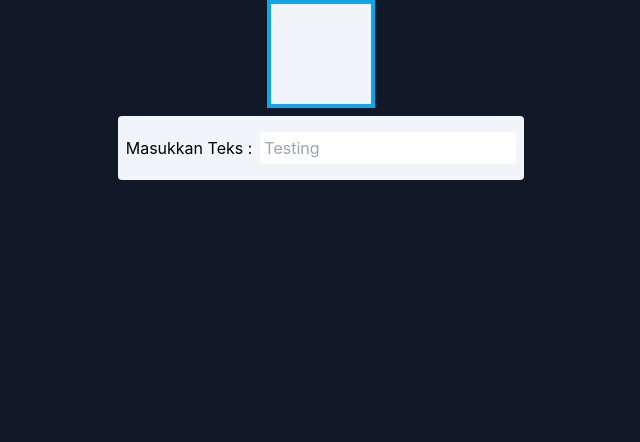
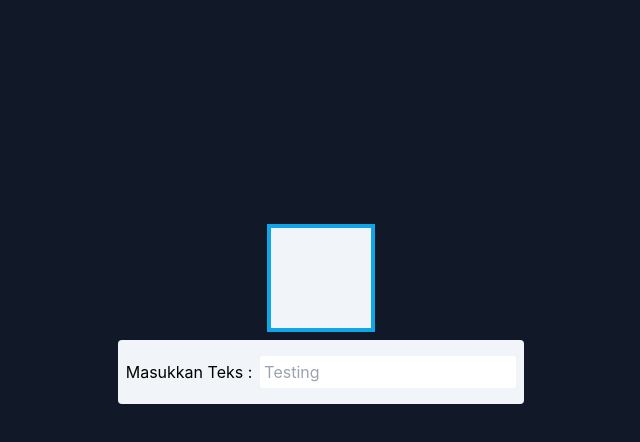
Before and after one commit to nuflakbrr/qrcode-generator, a React (Vite) app: page / in a window 1280 px wide. Shown: the top 442 px of the page, without its empty margins (319-959 px from the left). Built offline with nearby package versions, Linux system fonts and the light colour scheme.

Commit message:
Update App.tsx

```diff
--- a/src/App.tsx
+++ b/src/App.tsx
@@ -13,7 +13,7 @@ function App() {
 
   return (
     <div className='bg-gray-900 min-h-screen overflow-hidden'>
-      <div className='flex flex-col items-center justify-center max-w-4xl mx-auto'>
+      <div className='flex flex-col items-center justify-center max-w-4xl mx-auto py-56'>
         <div className='bg-slate-100'>
           <canvas width={100} height={100} className='border-4 border-sky-500' id='canvas'></canvas>
         </div>
```
